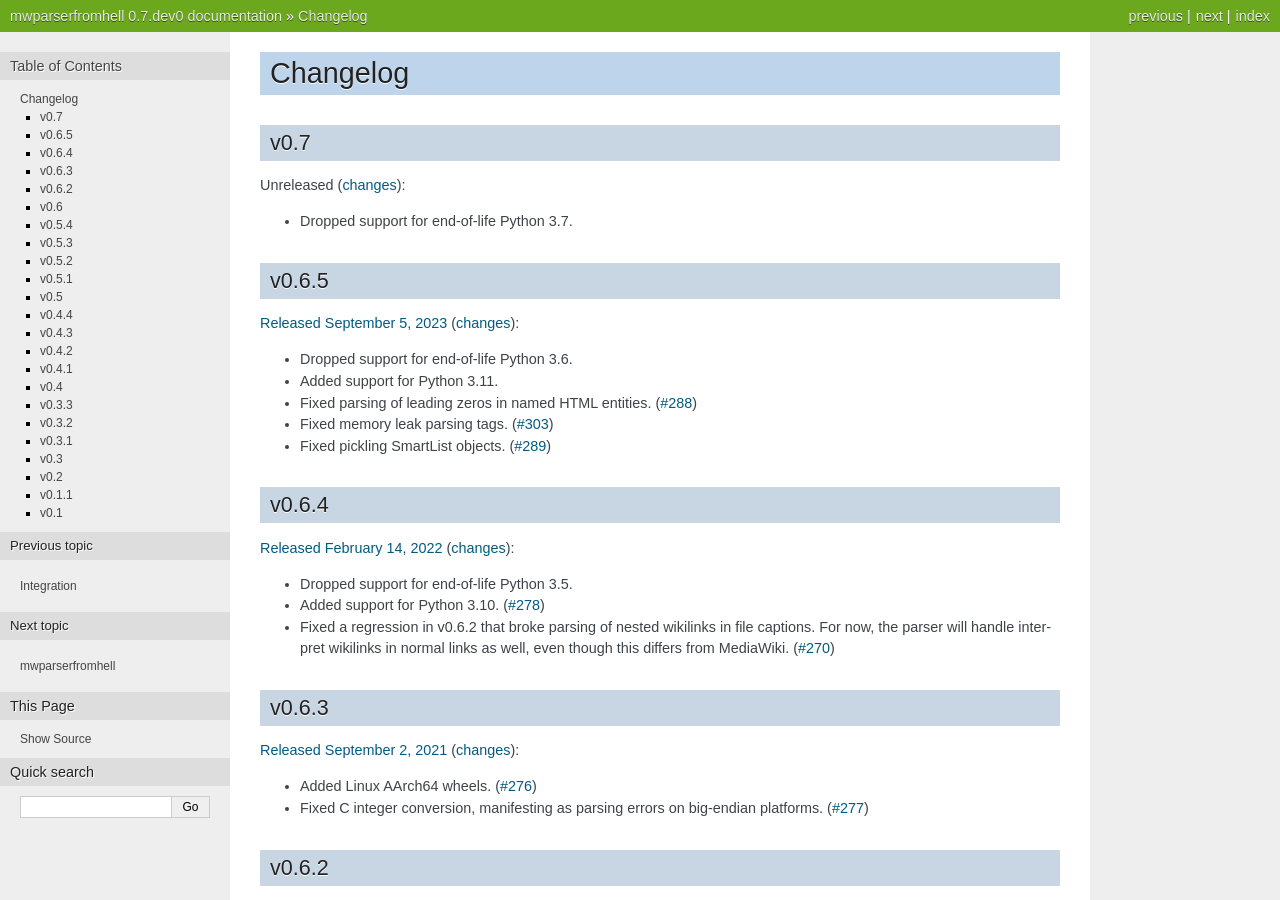
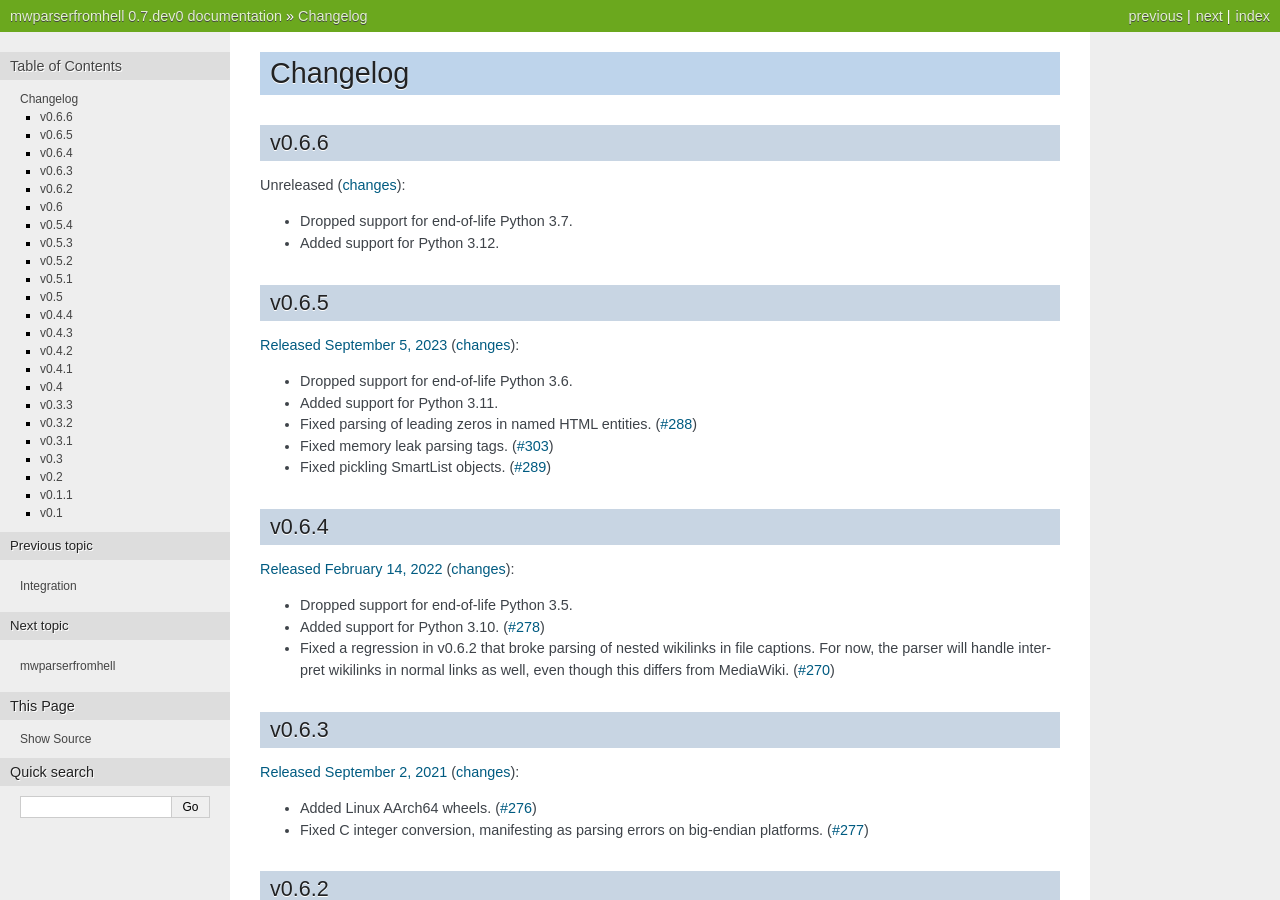
Before and after one commit to earwig/mwparserfromhell, a Sphinx documentation site: the page built from docs/changelog.rst, in a window 1280 px wide and 900 px high. Built offline with Sphinx 7.4.7, drawn with Linux system fonts in a browser that asks for light colours.

Commit message:
Update changelog

```diff
--- a/docs/changelog.rst
+++ b/docs/changelog.rst
@@ -1,13 +1,14 @@
 Changelog
 =========
 
-v0.7
-----
+v0.6.6
+------
 
 Unreleased
 (`changes <https://github.com/earwig/mwparserfromhell/compare/v0.6.5...main>`__):
 
 - Dropped support for end-of-life Python 3.7.
+- Added support for Python 3.12.
 
 v0.6.5
 ------
--- a/setup.py
+++ b/setup.py
@@ -109,6 +109,7 @@ setup(
         "Programming Language :: Python :: 3.9",
         "Programming Language :: Python :: 3.10",
         "Programming Language :: Python :: 3.11",
+        "Programming Language :: Python :: 3.12",
         "Topic :: Text Processing :: Markup",
     ],
 )
```
Also changed, not shown: 1 other file.
